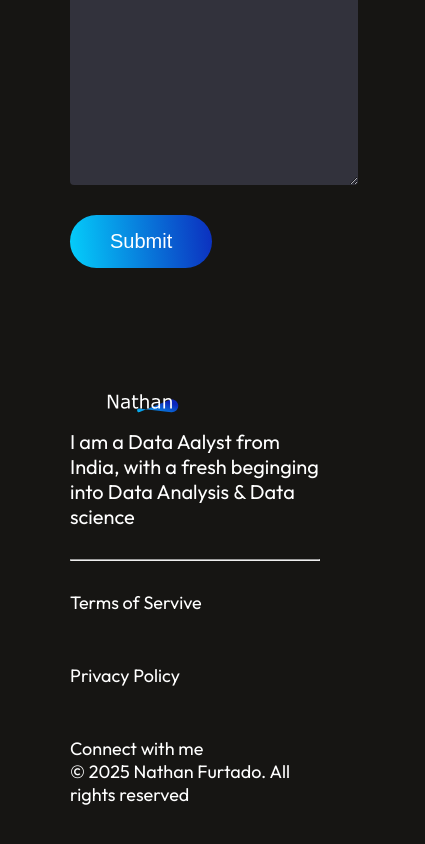
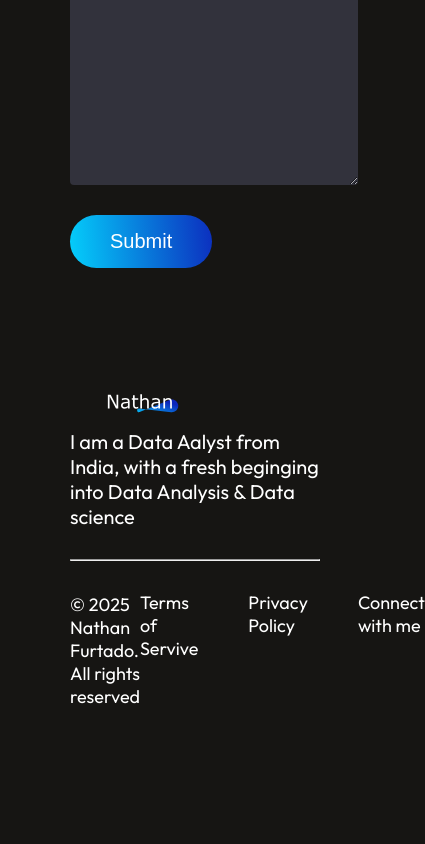
Before and after one commit to Hartfun/Nathan-portfolio, a React (Vite) app: page / in a window 390 px wide. Shown: the part 4419-5263 px from the top of the page, 425 px wide, since content can reach past the window. After the commit the page ends 5129 px from the top, so only its background shows below. Built offline with nearby package versions, Linux system fonts and the light colour scheme.

Commit message:
first commit

```diff
--- a/src/components/Footer/Footer.css
+++ b/src/components/Footer/Footer.css
@@ -67,14 +67,17 @@
         flex-direction: column;
         gap: 50px;
     }
-    .footer-bottom{
+    .footer-bottom {
         display: flex;
-        flex-direction: column-reverse;
-        margin-bottom: 50px;
+        justify-content: space-between;
+        align-items: center;
+        font-size: 18px;
     }
-    .footer-bottom-right{
+
+.footer-bottom-right {
         display: flex;
-        flex-direction: column;
-        margin-bottom: auto;
+        gap: 50px;
+        margin-left: auto;
     }
+
 }
```
